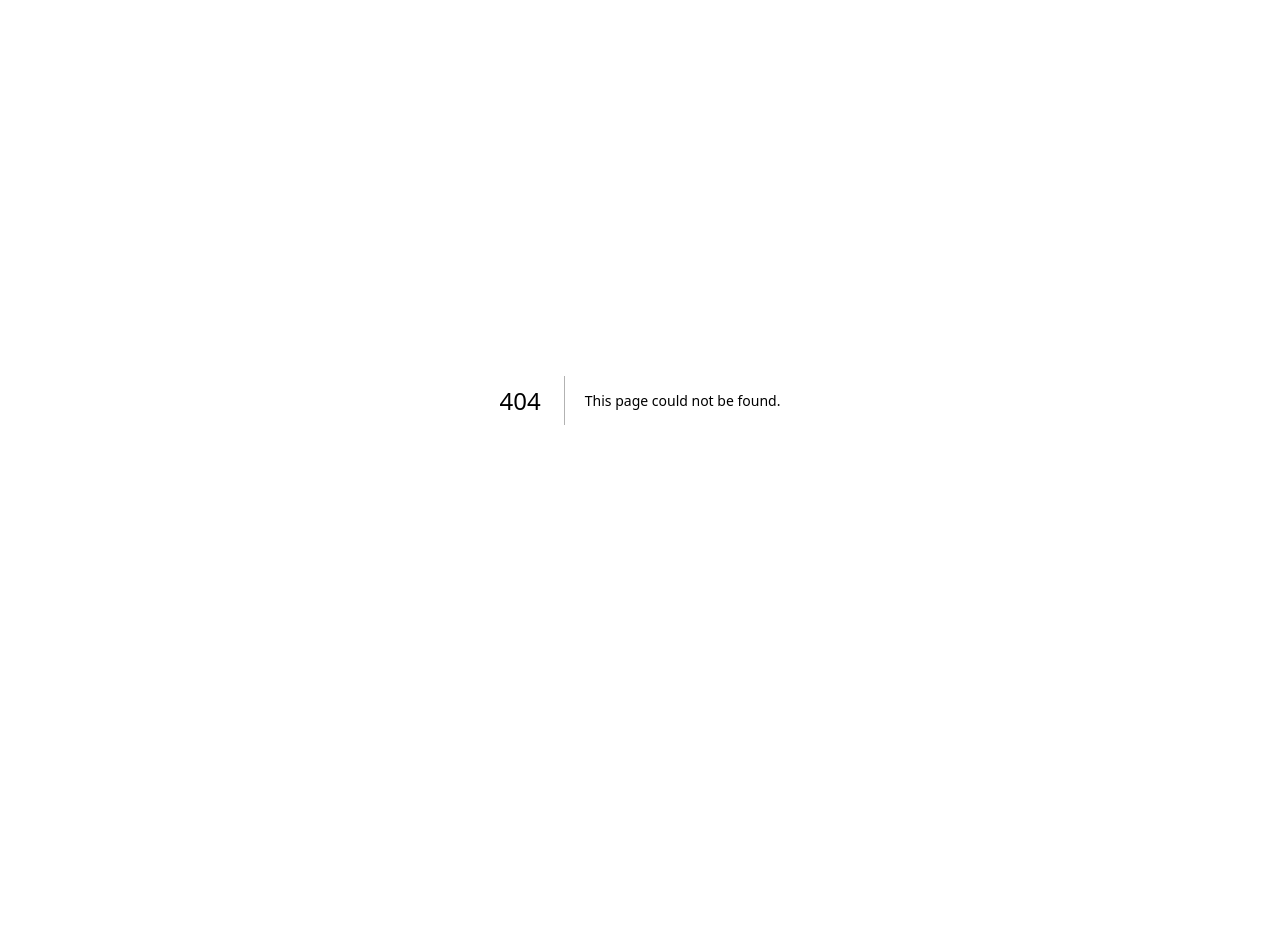
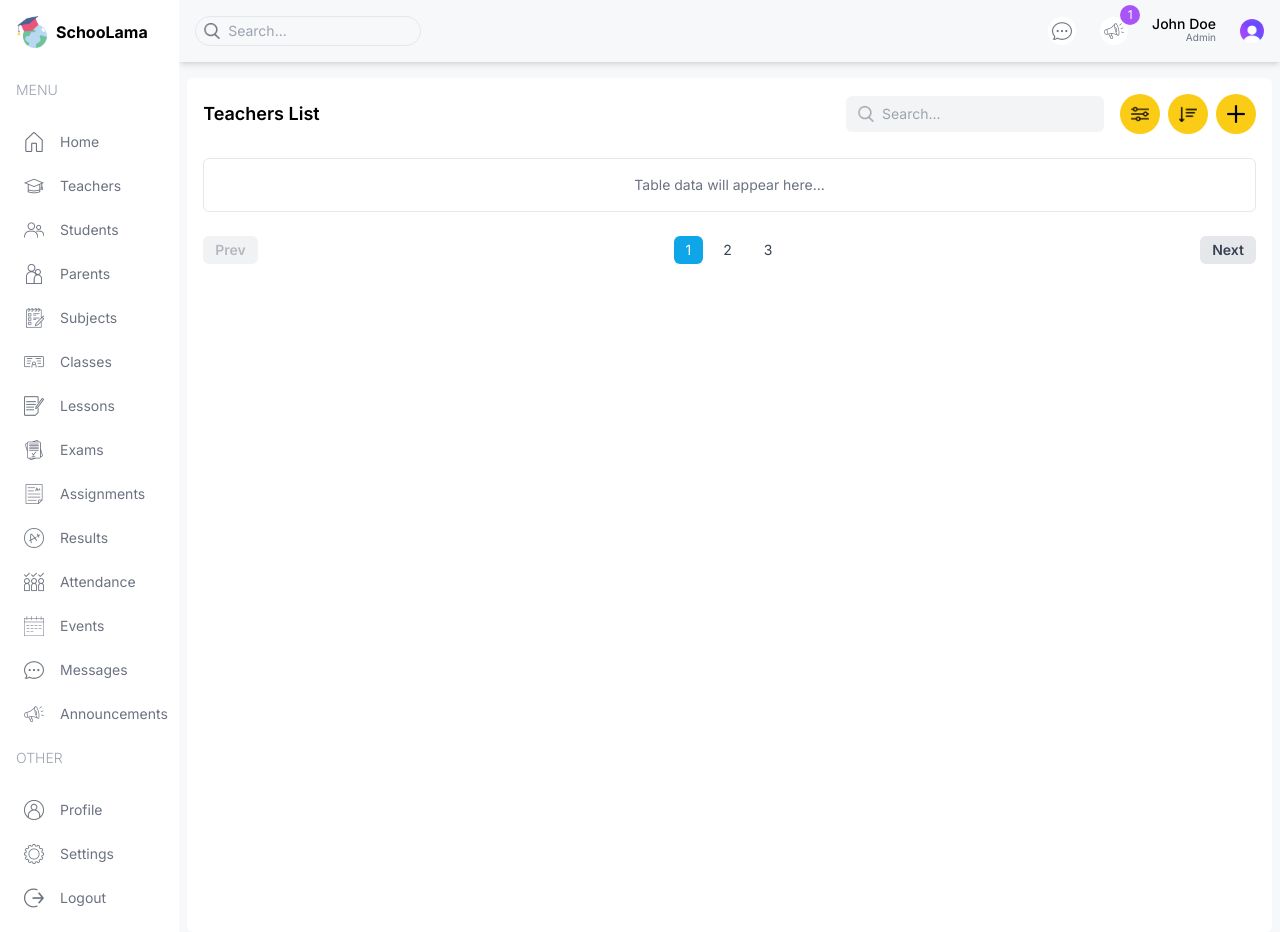
Before and after one commit to hamzanazir27/hamzanazir27-Nextjs-LMS-Project, a Next.js app: page /list/teachers in a window 1280 px wide. Before the commit this address had no page. Before the commit the page ends 800 px from the top, so only its background shows below. Built offline with nearby package versions, Linux system fonts and the light colour scheme.

Commit message:
create on teachers page .. working on...

```diff
--- /dev/null
+++ b/src/app/(dashboard)/list/teachers/page.tsx
@@ -0,0 +1,47 @@
+"use client";
+
+import Image from "next/image";
+import TableSearch from "@/components/TableSearch";
+import Pagination from "@/components/Pagination";
+
+export default function TeachersPage() {
+  return (
+    <div className="bg-white p-4 rounded-md flex-1 mt-4 mx-2">
+      {/* Top Section */}
+      <div className="flex flex-col md:flex-row md:items-center justify-between gap-4">
+        {/* Left: Title */}
+        <h1 className="text-lg font-semibold hidden md:block">Teachers List</h1>
+
+        {/* Right: Search + Buttons */}
+        <div className="flex flex-col md:flex-row items-center gap-3 md:gap-4 w-full md:w-auto">
+          <TableSearch />
+
+          {/* Buttons */}
+          <div className="flex items-center gap-2 self-end md:self-auto">
+            <button className="flex items-center justify-center w-10 h-10 rounded-full bg-yellow-400 hover:bg-yellow-500">
+              <Image src="/filter.png" alt="Filter" width={18} height={18} />
+            </button>
+
+            <button className="flex items-center justify-center w-10 h-10 rounded-full bg-yellow-400 hover:bg-yellow-500">
+              <Image src="/sort.png" alt="Sort" width={18} height={18} />
+            </button>
+
+            <button className="flex items-center justify-center w-10 h-10 rounded-full bg-yellow-400 hover:bg-yellow-500">
+              <Image src="/plus.png" alt="Add" width={18} height={18} />
+            </button>
+          </div>
+        </div>
+      </div>
+
+      {/* Table Section (placeholder for now) */}
+      <div className="mt-6 border rounded-md p-4 text-gray-500 text-sm text-center">
+        Table data will appear here...
+      </div>
+
+      {/* Pagination */}
+      <div className="mt-6">
+        <Pagination />
+      </div>
+    </div>
+  );
+}
--- /dev/null
+++ b/src/components/Pagination.tsx
@@ -0,0 +1,36 @@
+"use client";
+
+export default function Pagination() {
+  return (
+    <div className="flex justify-between items-center text-gray-700 text-sm">
+      {/* Prev Button */}
+      <button
+        disabled
+        className="px-3 py-1 rounded-md bg-gray-200 text-gray-500 font-semibold opacity-50 cursor-not-allowed"
+      >
+        Prev
+      </button>
+
+      {/* Page Numbers */}
+      <div className="flex items-center gap-2">
+        {[1, 2, 3].map((num) => (
+          <button
+            key={num}
+            className={`px-3 py-1 rounded-md ${
+              num === 1
+                ? "bg-sky-500 text-white"
+                : "bg-transparent text-gray-700"
+            }`}
+          >
+            {num}
+          </button>
+        ))}
+      </div>
+
+      {/* Next Button */}
+      <button className="px-3 py-1 rounded-md bg-gray-200 font-semibold hover:bg-gray-300">
+        Next
+      </button>
+    </div>
+  );
+}
--- /dev/null
+++ b/src/components/TableSearch.tsx
@@ -0,0 +1,21 @@
+"use client";
+import Image from "next/image";
+
+export default function TableSearch() {
+  return (
+    <div className="flex items-center w-full md:w-auto bg-gray-100 rounded-md px-3 py-2">
+      <Image
+        src="/search.png"
+        alt="Search"
+        width={16}
+        height={16}
+        className="opacity-60"
+      />
+      <input
+        type="text"
+        placeholder="Search..."
+        className="bg-transparent outline-none text-sm ml-2 w-full"
+      />
+    </div>
+  );
+}
```
